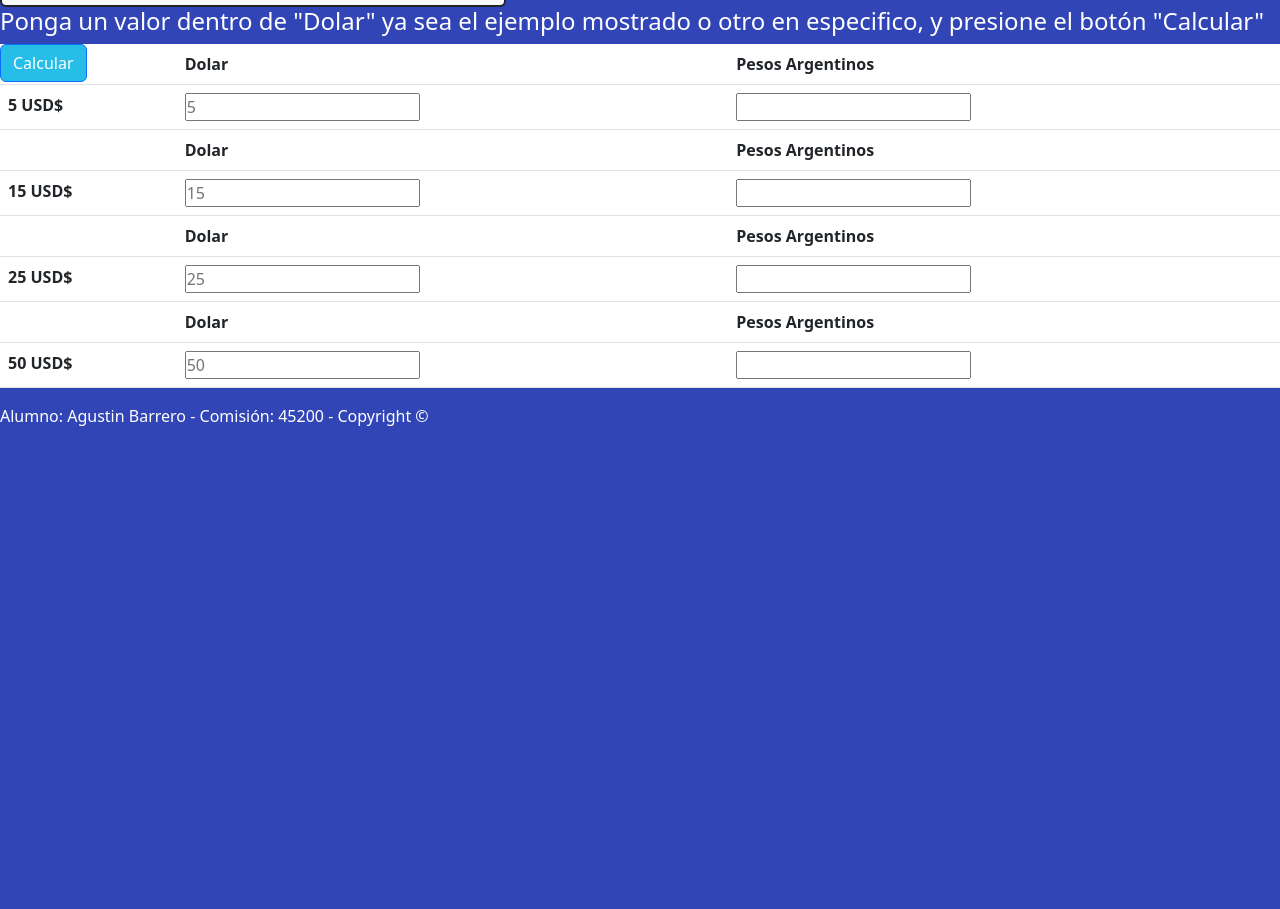
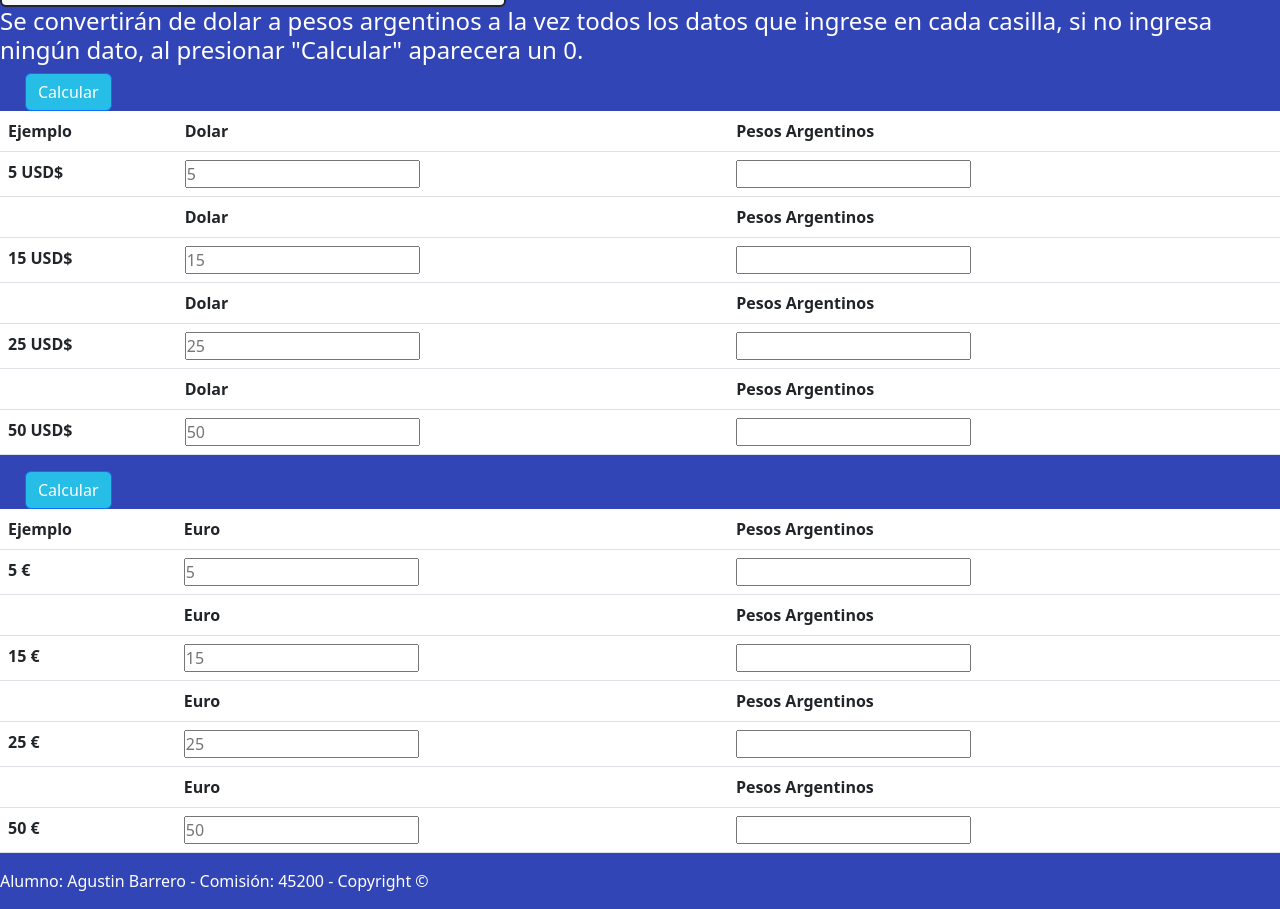
Before and after one commit to agussnb/proyectojavascript.github.io, a plain HTML site: page html/divisas.html in a window 1280 px wide. Shown: the part 109-1018 px from the top of the page. Before the commit the page ends 800 px from the top, so only its background shows below. Drawn offline with nearby package versions, Linux system fonts and the light colour scheme.

Commit message:
Hice cambios visuales en el index.html y agregue otra tabla en divisas.html que seria para convertir euros a dolar, falta hacer el javascript de esa conversion pero quiero hacerla con arrays y no me salio, mas tarde lo vuelvo a hacer bien

```diff
--- a/html/divisas.html
+++ b/html/divisas.html
@@ -36,43 +36,41 @@
       </div>
     </nav>
   </header>
-  <h4>Ponga un valor dentro de "Dolar" ya sea el ejemplo mostrado o otro en especifico, y presione el botón "Calcular"</h4>
+  <h4>Se convertirán de dolar a pesos argentinos a la vez todos los datos que ingrese en cada casilla, si no ingresa
+    ningún dato, al presionar "Calcular" aparecera un 0.</h4>
+    <!-- Aca la tabla con conversor de dolar a pesos args -->
   <table class="table">
     <thead>
       <tr>
-        <th scope="col"></th>
+        <th scope="col">Ejemplo</th>
         <th scope="col">Dolar</th>
-
         <th scope="col">Pesos Argentinos</th>
       </tr>
     </thead>
       <tbody>
         <tr>
           <th scope="row">5 USD$</th>
-        <td> <input  id="cincoDolares" class="valor" type="number" placeholder="5" /></td>
-        <td><input  readonly id="pesosConvertidos" type="number"></td>
+          <td> <input id="cincoDolares" class="valor" type="number" placeholder="5" /></td>
+          <td><input readonly id="pesosConvertidos" type="number"></td>
         </tr>
         <tr>
          <th scope="row"></th>
          <th scope="col">Dolar</th>
-
           <th scope="col">Pesos Argentinos</th>
         </tr>
         <tr>
           <th scope="row">15 USD$</th>
-        <td><input  id="quinceDolares" class="valor" type="number" placeholder="15" /></td>
-
+          <td><input id="quinceDolares" class="valor" type="number" placeholder="15" /></td>
           <td><input readonly id="pesosConvertidosDos" type="number"></textarea></td>
         </tr>
         <tr>
           <th scope="row"></th>
           <th scope="col">Dolar</th>
-
           <th scope="col">Pesos Argentinos</th>
         </tr>
         <tr>
           <th scope="row">25 USD$</th>
-        <td><input  id="veinticincoDolares" class="valor" type="number" placeholder="25" /></td>
+          <td><input id="veinticincoDolares" class="valor" type="number" placeholder="25" /></td>
           <td><input readonly id="pesosConvertidosTres" type="number"></textarea></td>
         </tr>
         <tr>
@@ -82,11 +80,61 @@
         </tr>
         <tr>
           <th scope="row">50 USD$</th>
-        <td><input  id="cincuentaDolares" class="valor" type="number" placeholder="50" /></td>
+          <td><input id="cincuentaDolares" class="valor" type="number" placeholder="50" /></td>
           <td><input readonly id="pesosConvertidosCuatro" type="number"></textarea></td>
         </tr>
       </tbody>
-    <div class="divBotonDivisas"> <button onclick="conversorDolarPeso()" type="button" class="btn btn-primary">Calcular</button></div>
+    <div class="divBotonDivisas"> <button onclick="conversorDolarPeso()" type="button"
+        class="btn btn-primary">Calcular</button></div>
+  </table>
+<!-- Aca la tabla con conversor de euro a pesos args -->
+  <table class="table">
+    <thead>
+      <tr>
+        <th scope="col">Ejemplo</th>
+        <th scope="col">Euro</th>
+        <th scope="col">Pesos Argentinos</th>
+      </tr>
+    </thead>
+      <tbody>
+        <tr>
+          <th scope="row">5 €</th>
+          <td> <input class="tdEuro" id="cincoEuros" class="valor" type="number" placeholder="5" /></td>
+          <td><input class="tdPesosArg" readonly id="pesosConvertidos" type="number"></td>
+        </tr>
+        <tr>
+         <th scope="row"></th>
+         <th scope="col">Euro</th>
+          <th scope="col">Pesos Argentinos</th>
+        </tr>
+        <tr>
+          <th scope="row">15 €</th>
+          <td><input class="tdEuro" id="quinceEuros" class="valor" type="number" placeholder="15" /></td>
+          <td><input class="tdPesosArg" readonly id="pesosConvertidosDos" type="number"></textarea></td>
+        </tr>
+        <tr>
+          <th scope="row"></th>
+          <th scope="col">Euro</th>
+          <th scope="col">Pesos Argentinos</th>
+        </tr>
+        <tr>
+          <th scope="row">25 €</th>
+          <td><input class="tdEuro" id="veinticincoEuros" class="valor" type="number" placeholder="25" /></td>
+          <td><input class="tdPesosArg" readonly id="pesosConvertidosTres" type="number"></textarea></td>
+        </tr>
+        <tr>
+          <th scope="row"></th>
+          <th scope="col">Euro</th>
+          <th scope="col">Pesos Argentinos</th>
+        </tr>
+        <tr>
+          <th scope="row">50 €</th>
+          <td><input class="tdEuro" id="cincuentaEuros" class="valor" type="number" placeholder="50" /></td>
+          <td><input class="tdPesosArg" readonly id="pesosConvertidosCuatro" type="number"></textarea></td>
+        </tr>
+      </tbody>
+    <div class="divBotonDivisas"> <button onclick="conversorEuro()" type="button"
+        class="btn btn-primary">Calcular</button></div>
   </table>
 
 
--- a/js/main.js
+++ b/js/main.js
@@ -102,7 +102,7 @@ let valueConvertidoOcho = valueIngresadoOcho * xrp;
 
 }
 
-//Aca voy a empezar con el for para calcular a la vez varias cantidades de plata de diferentes divisas
+//Funcion con for para conversion de pesos a usd
 for(let i = 0; i<=5; i=i+1){
     function conversorDolarPeso(){
         //Agarro valores html
@@ -133,20 +133,19 @@ for(let i = 0; i<=5; i=i+1){
         dolarConvertidoCuatro.setAttribute("value", valorConvertidoCuatro);
     }
 }
-function MonedaDivisa(n, o, v,){
-    this.nombre = n;
-    this.origen = o;
-    this.valor = v;
+for(let i = 0; i<=5; i=i+1){
+    function conversorEuro(){
+        const elementoEuro = document.querySelectorAll(".tdEuro");
+        const precioEuro = 295;
+        const elementoPesos = document.querySelectorAll(".tdPesosArg");
+    }
 }
-const dolar = new MonedaDivisa("Dolar", "Estados Unidos", "291");
-const euro = new MonedaDivisa("Euro", "Union Europea", "313");
-const yen = new MonedaDivisa("Yen", "Japon","1,02");
-const realBr = new MonedaDivisa("Real Brasileño","Brasil","29,42");
+
 
 
 function SeleccionCriptomoneda(criptomonedaRecibida){
     this.nombre = criptomonedaRecibida
-
+//Switch con conversor de criptos
 switch(this.nombre){
     case "Bitcoin":
     alert("Usted eligio Bitcoin");
@@ -154,7 +153,6 @@ switch(this.nombre){
     setTimeout(()=>{let elementoBtc = document.querySelectorAll(".trBitcoin");
     elementoBtc[0].removeAttribute("hidden");
     elementoBtc[1].removeAttribute("hidden");},250)
-
 
     break;
     case "Ethereum":
@@ -224,6 +222,7 @@ switch(this.nombre){
     // Criptomoneda =alert("La criptomoneda que selecciono no es soportada por esta pagina o es incorrecta");
 }
 }
+//Funcion para ocultar las criptos y que solo sean visibles cuando seleccionas una con el boton
 function ocultarTodasCriptos(){
     let elementoBtc = document.querySelectorAll(".trBitcoin");
     elementoBtc[0].setAttribute("hidden", 'true');
@@ -261,6 +260,7 @@ function ocultarTodasCriptos(){
 
 }
 
+//Objetos que si en algun momento necesito dejare de comentarlos
 // const btc = new Criptomoneda("Bitcoin");
 // const eth = new Criptomoneda("Ethereum");
 // const usdc = new Criptomoneda("Usdc");
--- a/style.css
+++ b/style.css
@@ -23,7 +23,6 @@ nav{
 .divBotonDivisas{
     max-width: fit-content;
     max-height: fit-content;
-    position: absolute;
 }
 h4{
     color: white;
@@ -31,10 +30,18 @@ h4{
 .card-body{
     background-color: white;
 }
+
+.card-title{
+    text-align: center;
+}
 .divCriptomonedas{
     max-width: 100%;
     max-height: 100%;
     background-color: white;
+}
+.btn-primary{
+    position: relative;
+    left: 25px;
 }
 .btn{
     background-color: rgb(38, 189, 231);
@@ -50,27 +57,3 @@ footer{
     height: 40px;
     color: white;
 }
-/* #trBitcoin{
-    visibility: hidden;
-}
-#trEthereum{
-    visibility: hidden;
-}
-#trUsdc{
-    visibility: hidden;
-}
-#trLitecoin{
-    visibility: hidden;
-}
-#trDai{
-    visibility: hidden;
-}
-#trUniswap{
-    visibility: hidden;
-}
-#trAxs{
-    visibility: hidden;
-}
-#trXrp{
-    visibility: hidden;
-} */
```
Also changed, not shown: index.html (+8 -24 lines). Lines whose indentation alone changed are shown as unchanged.
